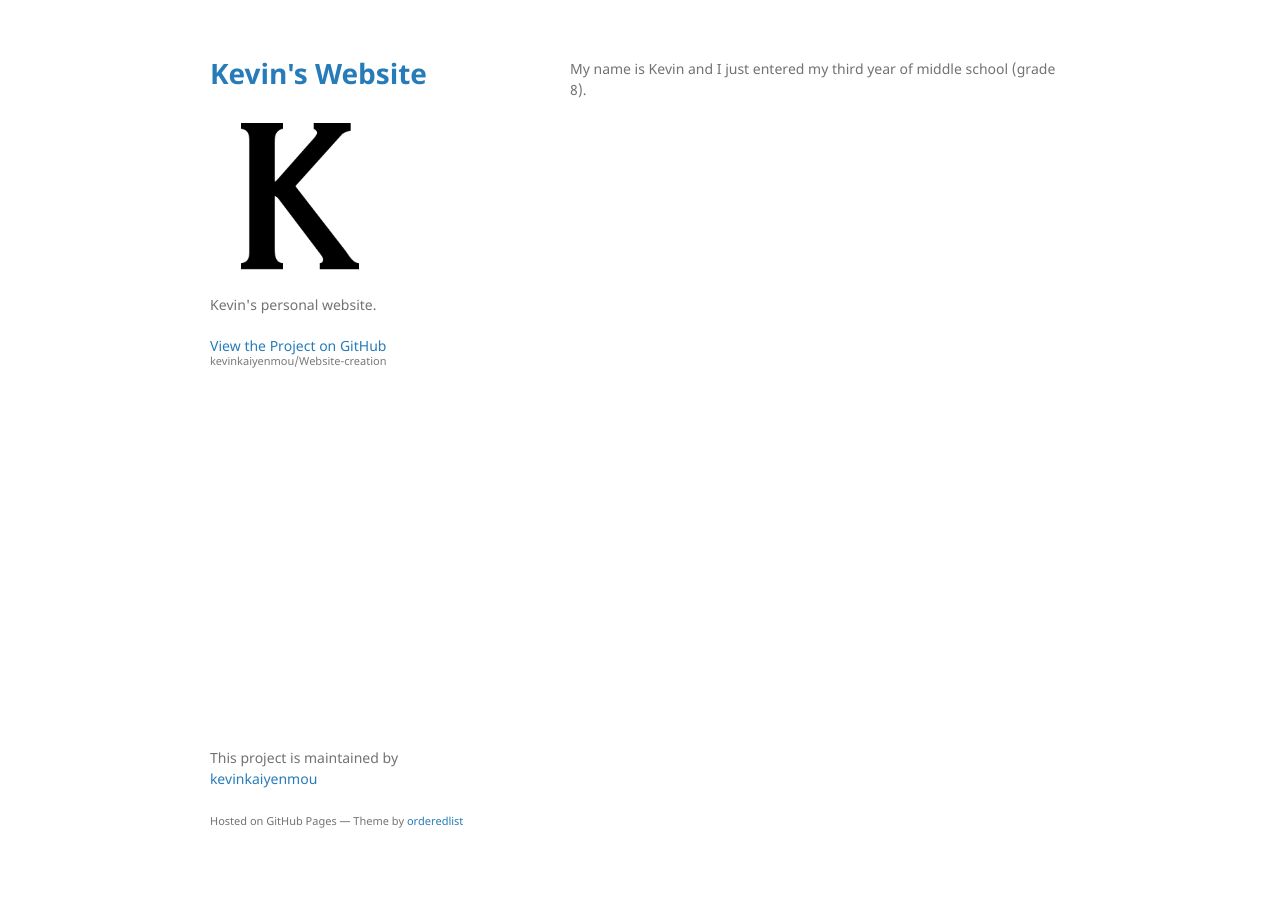
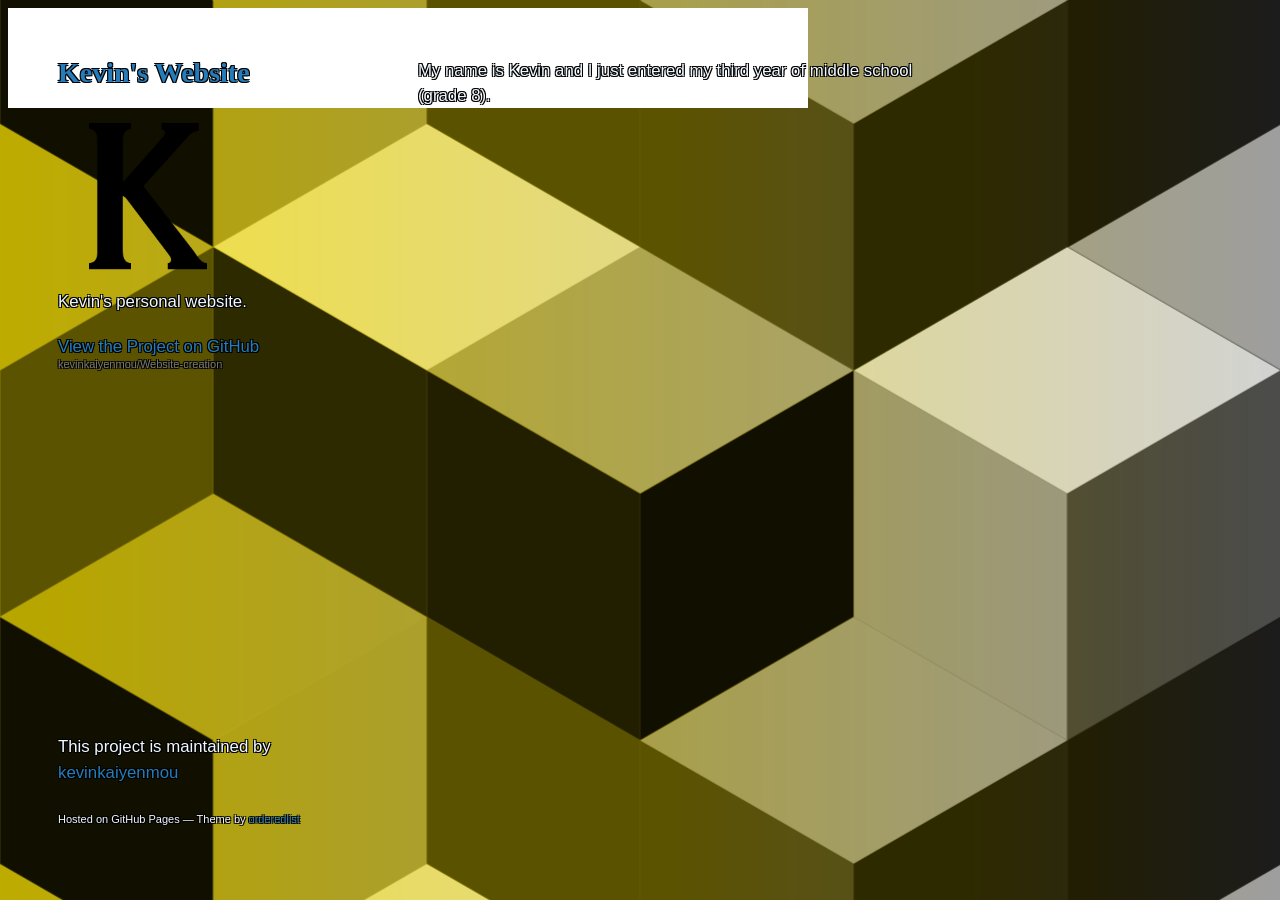
Before and after one commit to kevinkaiyenmou/Website-creation, a Jekyll site: the page built from index.md, in a window 1280 px wide. Built offline with Jekyll 4.4.1, drawn with Linux system fonts in a browser that asks for light colours.

Commit message:
Linked styles

```diff
--- a/_includes/head-custom.html
+++ b/_includes/head-custom.html
@@ -5,5 +5,5 @@
 
 <!-- You can set your favicon here -->
 <link rel="shortcut icon" type="image/x-icon" href="{{ '/favicon.ico' | relative_url }}">
-<style src="styles/styles.css"></style>
+<link rel="stylesheet" href="styles/styles.css">
 <!-- end custom head snippets -->
```
